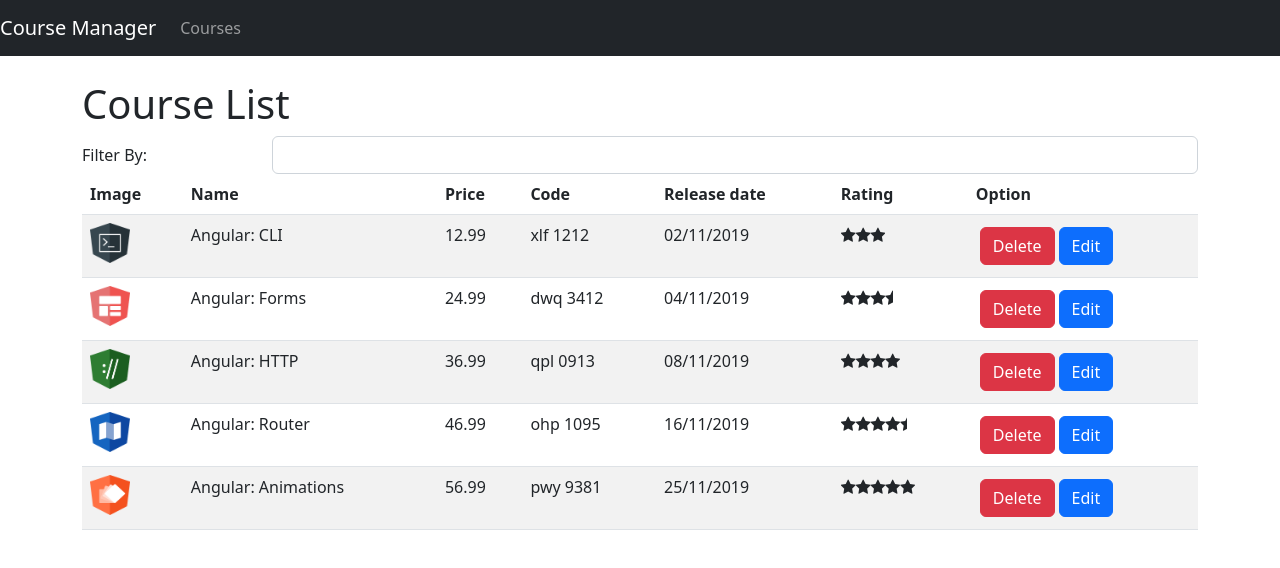
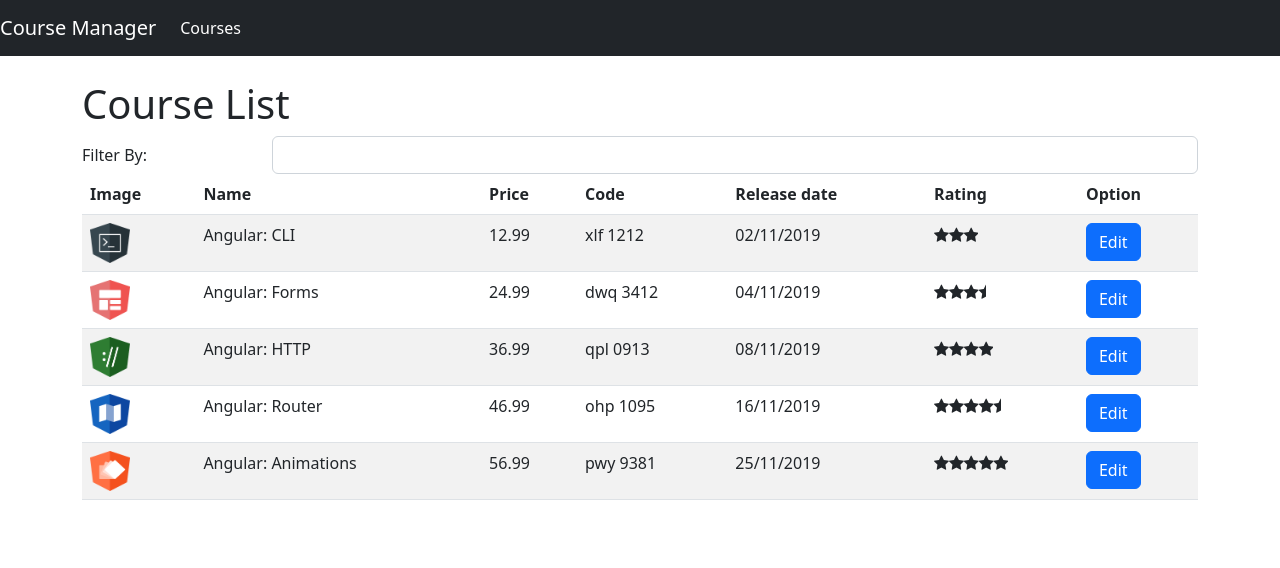
Before and after one commit to francelinom/course-manager, an Angular app: page /courses in a window 1280 px wide. Shown: the top 568 px of the page. Built offline with nearby package versions, Linux system fonts and the light colour scheme.

Commit message:
adicionando navegação por id

```diff
--- a/src/app/app.module.ts
+++ b/src/app/app.module.ts
@@ -5,6 +5,7 @@
 import { Error404Component } from './404/error-404.component';
 
 import { AppComponent } from './app.component';
+import { CourseInfoComponent } from './courses/course-info/course-info.component';
 import { CourseListComponents } from './courses/course-list.component';
 import { NavBarComponent } from './nav-bar/nav-bar.component';
 import { ReplacePipe } from './pipe/replace.pipe';
@@ -17,6 +18,7 @@
     StarComponent,
     NavBarComponent,
     ReplacePipe,
+    CourseInfoComponent,
   ],
   imports: [
     BrowserModule,
@@ -32,6 +34,10 @@
         component: CourseListComponents,
       },
       {
+        path: 'courses/info/:id',
+        component: CourseInfoComponent,
+      },
+      {
         path: '**',
         component: Error404Component,
       },
--- /dev/null
+++ b/src/app/courses/course-info/course-info.component.html
@@ -0,0 +1 @@
+<h2>Course Id = {{ courseId }}</h2>
--- /dev/null
+++ b/src/app/courses/course-info/course-info.component.ts
@@ -0,0 +1,16 @@
+import { Component, OnInit } from '@angular/core';
+import { ActivatedRoute } from '@angular/router';
+
+@Component({
+  selector: 'app-course-info',
+  templateUrl: './course-info.component.html',
+})
+export class CourseInfoComponent implements OnInit {
+  courseId?: number;
+
+  constructor(private activatedRoute: ActivatedRoute) {}
+
+  ngOnInit(): void {
+    this.courseId = +this.activatedRoute.snapshot.paramMap.get('id')!;
+  }
+}
--- a/src/app/courses/course-list.component.html
+++ b/src/app/courses/course-list.component.html
@@ -33,8 +33,9 @@
         <app-star [rating]="course.rating!"></app-star>
       </td>
       <td>
-        <button class="btn btn-danger m-1">Delete</button>
-        <button class="btn btn-primary">Edit</button>
+        <a [routerLink]="['/courses/info/', course.id]" class="btn btn-primary"
+          >Edit</a
+        >
       </td>
     </tr>
   </tbody>
--- a/src/app/nav-bar/nav-bar.component.html
+++ b/src/app/nav-bar/nav-bar.component.html
@@ -1,5 +1,5 @@
 <nav class="navbar navbar-expand-lg navbar-dark bg-dark">
-  <a href="#" class="navbar-brand">Course Manager</a>
+  <a [routerLink]="['/courses']" class="navbar-brand">Course Manager</a>
 
   <button
     class="navbar-toggler"
@@ -16,7 +16,12 @@
   <div class="collapse navbar-collapse" id="navbarSupportedContent">
     <ul class="navbar-nav mr-auto">
       <li class="nav-item">
-        <a href="#" class="nav-link">Courses</a>
+        <a
+          [routerLink]="['/courses']"
+          routerLinkActive="active"
+          class="nav-link"
+          >Courses</a
+        >
       </li>
     </ul>
   </div>
```
